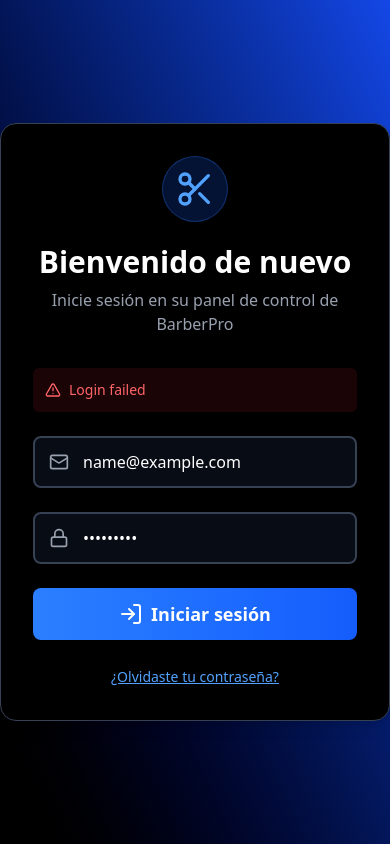
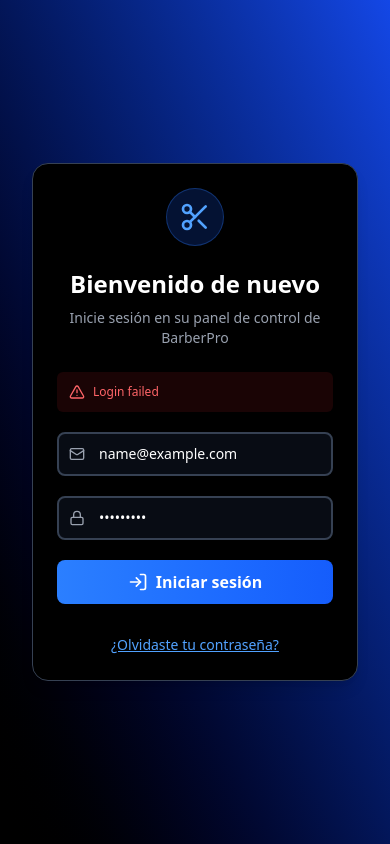
Before and after one commit to Breyner794/Barber_shop_V2, a React (Vite) app: page /login in a window 390 px wide. Both pictures are taken after typing "name@example.com", "Sample123" into the empty fields and a click on the button "Iniciar sesión". Built offline with nearby package versions, Linux system fonts and the light colour scheme; no server answers.

Commit message:
refactor: Se mejora el diseño de la tarjeta del login, mejora responsiva.

```diff
--- a/src/pages/LoginPage.jsx
+++ b/src/pages/LoginPage.jsx
@@ -40,65 +40,66 @@
   }
 
   return (
-    <div className="bg-gradient-to-tr from-black to-blue-700 flex items-center justify-center min-h-screen  text-white">
-      <div className="w-full max-w-md p-8 space-y-8 bg-black rounded-2xl shadow-lg border border-gray-700">
+    <div className="bg-gradient-to-tr from-black to-blue-700 flex items-center justify-center min-h-screen text-white px-4 sm:px-6 lg:px-8">
+      <div className="w-full max-w-md mx-4 sm:mx-auto p-6 sm:p-8 space-y-6 sm:space-y-8 bg-black rounded-2xl shadow-lg border border-gray-700">
         <div className="text-center">
             <div className="inline-block p-3 bg-blue-600/20 rounded-full mb-4 border border-blue-500/30">
-                 <Scissors className="w-10 h-10 text-blue-400" />
+                 <Scissors className="w-8 h-8 sm:w-10 sm:h-10 text-blue-400" />
             </div>
-          <h1 className="text-3xl font-black text-white">Bienvenido de nuevo</h1>
-          <p className="mt-2 text-gray-400">
+          <h1 className="text-2xl sm:text-3xl font-black text-white">Bienvenido de nuevo</h1>
+          <p className="mt-2 text-sm sm:text-base text-gray-400 px-2">
             Inicie sesión en su panel de control de BarberPro
           </p>
         </div>
-        <form className="space-y-6" onSubmit={handleSubmit}>
+        <form className="space-y-5 sm:space-y-6" onSubmit={handleSubmit}>
           {error && (
-            <div className="p-3 rounded-md bg-red-500/10 text-red-400 text-sm flex items-center gap-2">
-                <AlertTriangle className="w-4 h-4" /> {error}
+            <div className="p-3 rounded-md bg-red-500/10 text-red-400 text-xs sm:text-sm flex items-center gap-2">
+              <AlertTriangle className="w-4 h-4 flex-shrink-0" />
+              <span>{error}</span>
             </div>
           )}
           <div className="relative">
-            <Mail className="w-5 h-5 text-gray-400 absolute left-4 top-1/2 -translate-y-1/2" />
+            <Mail className="w-4 h-4 sm:w-5 sm:h-5 text-gray-400 absolute left-3 sm:left-4 top-1/2 -translate-y-1/2" />
             <input
               type="email"
-              placeholder="Correo Electronico"
+              placeholder="Correo Electrónico"
               required
               value={email}
               onChange={(e) => setEmail(e.target.value)}
-              className="w-full bg-gray-900/50 text-white pl-12 pr-4 py-3 border-2 border-gray-700 rounded-lg focus:ring-2 focus:ring-blue-500 focus:border-blue-500"
+              className="w-full bg-gray-900/50 text-white text-sm sm:text-base pl-10 sm:pl-12 pr-3 sm:pr-4 py-2.5 sm:py-3 border-2 border-gray-700 rounded-lg focus:ring-2 focus:ring-blue-500 focus:border-blue-500 transition-all"
             />
           </div>
           <div className="relative">
-            <Lock className="w-5 h-5 text-gray-400 absolute left-4 top-1/2 -translate-y-1/2" />
+            <Lock className="w-4 h-4 sm:w-5 sm:h-5 text-gray-400 absolute left-3 sm:left-4 top-1/2 -translate-y-1/2" />
             <input
               type="password"
               placeholder="Contraseña"
               required
               value={password}
               onChange={(e) => setPassword(e.target.value)}
-              className="w-full bg-gray-900/50 text-white pl-12 pr-4 py-3 border-2 border-gray-700 rounded-lg focus:ring-2 focus:ring-blue-500 focus:border-blue-500"
+              className="w-full bg-gray-900/50 text-white text-sm sm:text-base pl-10 sm:pl-12 pr-3 sm:pr-4 py-2.5 sm:py-3 border-2 border-gray-700 rounded-lg focus:ring-2 focus:ring-blue-500 focus:border-blue-500 transition-all"
             />
           </div>
           <div>
             <button
               type="submit"
               disabled={isLoading}
-              className="w-full gap-2 py-3 px-6 text-lg font-bold rounded-lg transition-all duration-300 transform
+              className="w-full gap-2 py-2.5 sm:py-3 px-4 sm:px-6 text-base sm:text-lg font-bold rounded-lg transition-all duration-300 transform
                     bg-gradient-to-r from-blue-500 to-blue-600 text-white
-                    hover:scale-105 flex justify-center items-center hover:shadow-lg hover:shadow-blue-500/30
-                    disabled:bg-gray-700 disabled:scale-100 disabled:shadow-none disabled:cursor-wait"
+                    hover:scale-105 active:scale-95 flex justify-center items-center hover:shadow-lg hover:shadow-blue-500/30
+                    disabled:bg-gray-700 disabled:scale-100 disabled:shadow-none disabled:cursor-wait disabled:opacity-70"
             >
               {isLoading ? (
-                <LoaderCircle className="animate-spin" />
-              ):(
-                <LogIn />
+                <LoaderCircle className="w-5 h-5 sm:w-6 sm:h-6 animate-spin" />
+              ) : (
+                <LogIn className="w-5 h-5 sm:w-6 sm:h-6" />
               )}
-              {isLoading ? "Iniciando sesión..." : "Iniciar sesión"}
+              <span>{isLoading ? "Iniciando sesión..." : "Iniciar sesión"}</span>
             </button>
           </div>
 
           {/* Enlace para recuperar contraseña */}
-          <div className="text-center">
+          <div className="text-center pt-2">
             <Link
               to="/forgot-password"
               className="text-sm text-blue-400 hover:text-blue-300 transition-colors duration-200 underline"
```
